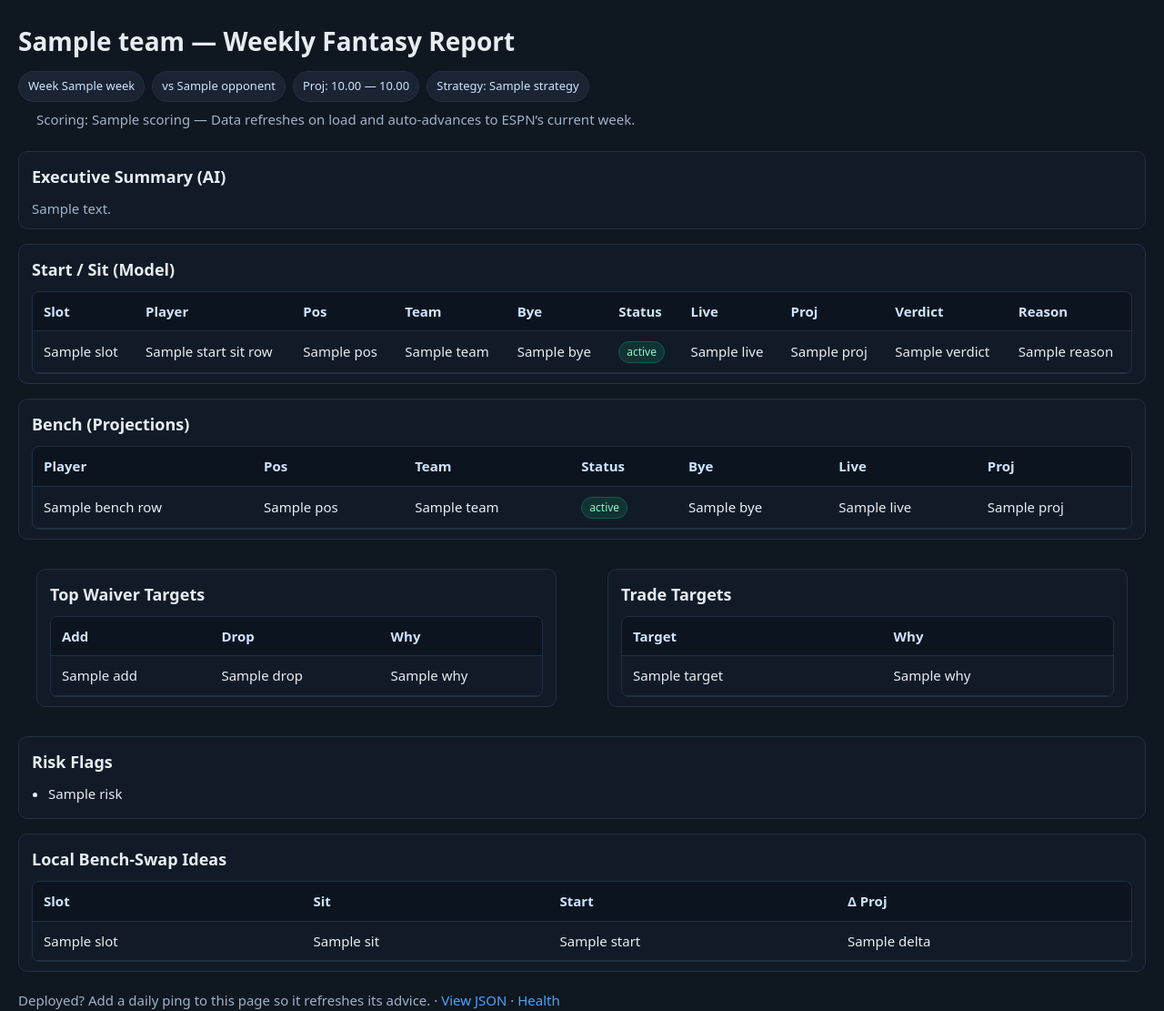
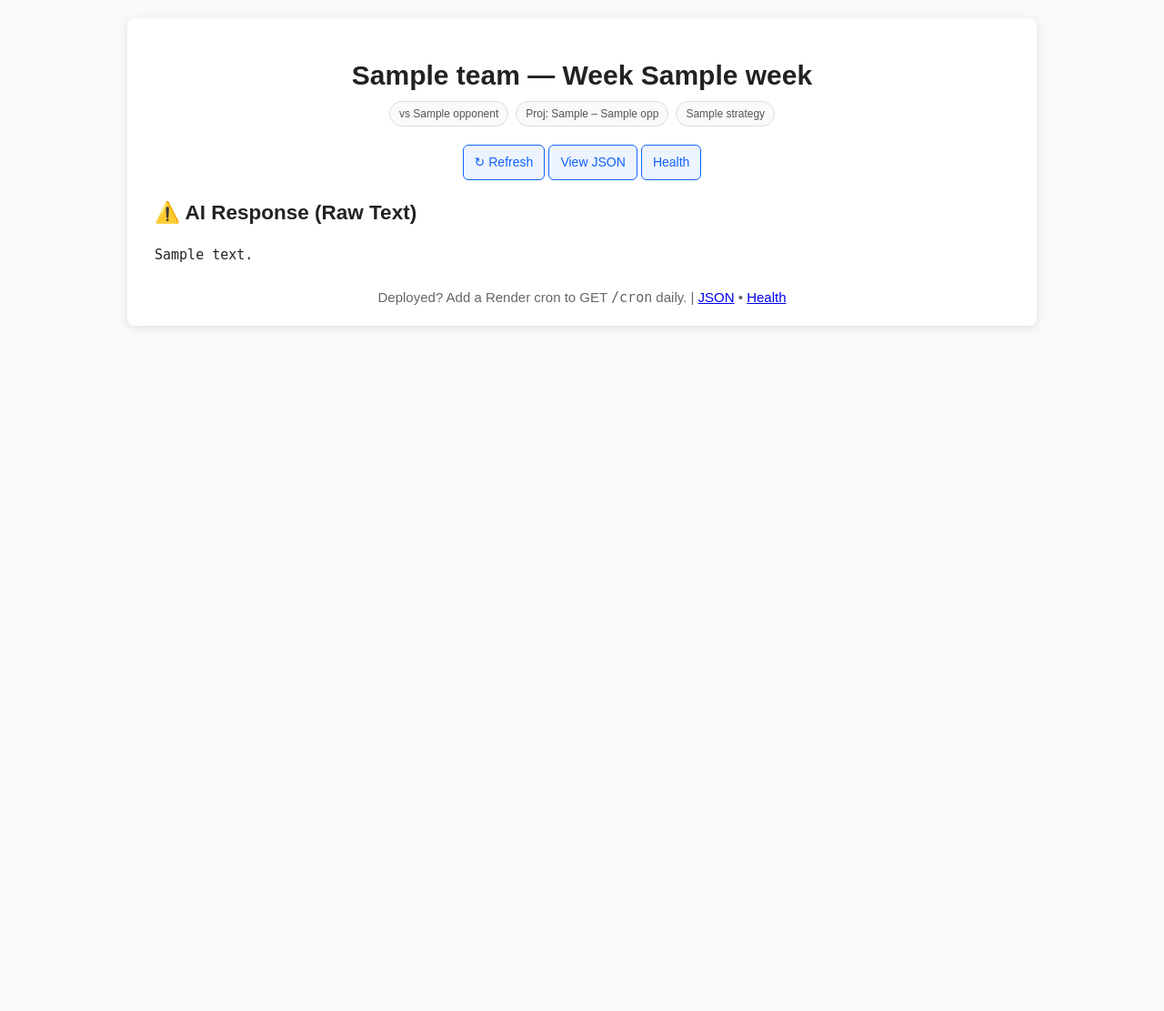
Before and after one commit to jlaforest956/Deployable-fantasy-dashboard, a Flask app: template templates/index.html in a window 1280 px wide. Shown: the whole page at 91% size. After the commit the page ends 360 px from the top, so only its background shows below. Run offline with Flask 3, Linux system fonts and the light colour scheme; the template is opened without the code that fills it: most values are stand-ins (such as "Sample title", 1, 10 or a date in 2020).

```diff
--- a/app.py
+++ b/app.py
@@ -1,68 +1,107 @@
 # app.py
-import os
-from flask import Flask, render_template, jsonify
-from assess import get_report  # returns (payload, report_or_none, raw_text)
+from flask import Flask, render_template, jsonify, redirect, url_for
+from assess import get_report
+import json, time, os
 
-app = Flask(__name__, static_folder="static", template_folder="templates")
+app = Flask(__name__)
 
-def build_meta(payload):
-    proj = payload.get("proj", {}) or {}
-    return {
-        "league": payload.get("league", ""),
-        "team": payload.get("team", ""),
-        "opponent": payload.get("opponent", "TBD"),
-        "week": payload.get("week", 1),
-        "strategy": payload.get("strategy_bias", "floor"),
-        "proj_me": float(proj.get("me") or 0.0),
-        "proj_opp": float(proj.get("opp") or 0.0),
-    }
+CACHE = {"ts": 0, "payload": None, "report": None, "raw": None}
+CACHE_TTL = 60  # seconds
+
+
+def deep_convert(obj):
+    """Recursively convert non-JSON types (e.g., set) to JSON-safe ones."""
+    if isinstance(obj, dict):
+        return {k: deep_convert(v) for k, v in obj.items()}
+    if isinstance(obj, (list, tuple)):
+        return [deep_convert(x) for x in obj]
+    if isinstance(obj, set):
+        return [deep_convert(x) for x in obj]
+    return obj
+
+
+def refresh_cache(force=False):
+    now = time.time()
+    if (not force) and CACHE["payload"] and (now - CACHE["ts"] < CACHE_TTL):
+        return CACHE["payload"], CACHE["report"], CACHE["raw"]
+
+    payload, report, raw = get_report()
+    CACHE["ts"] = now
+    CACHE["payload"] = payload
+    CACHE["report"] = report
+    CACHE["raw"] = raw
+    return payload, report, raw
+
 
 @app.route("/healthz")
 def health():
-    return "ok", 200
+    return "OK", 200
+
 
 @app.route("/json")
-def as_json():
-    payload, report, raw = get_report()
-    return jsonify({
-        "payload": payload,
-        "report": report,
-        "raw": raw
-    })
+def json_api():
+    payload, report, raw = refresh_cache()
+    safe_payload = deep_convert(payload)
+    if report is None:
+        return jsonify({"error": "model returned non-JSON", "raw": raw, "payload": safe_payload}), 200
+    return jsonify({"payload": safe_payload, "report": deep_convert(report)}), 200
+
+
+@app.route("/refresh")
+def refresh():
+    refresh_cache(force=True)
+    return redirect(url_for("index"))
+
+
+@app.route("/cron")
+def cron():
+    payload, report, raw = refresh_cache(force=True)
+    # write a snapshot (Render health/cron-friendly)
+    try:
+        with open("/tmp/report.json", "w", encoding="utf-8") as f:
+            json.dump({"payload": payload, "report": report, "raw": raw}, f, ensure_ascii=False, indent=2)
+    except Exception:
+        pass
+    return "OK", 200
+
 
 @app.route("/")
 def index():
-    payload, report, raw = get_report()
-    meta = build_meta(payload)
+    payload, data, raw = refresh_cache()
 
-    # ensure report has expected keys even if OpenAI failed/rate-limited
-    if report is None:
-        report = {
-            "summary": "AI summary unavailable (model limit or key missing). Showing raw payload-derived data.",
-            "start_sit": [],
-            "bench_ranked": payload.get("my_bench", [])[:10],
-            "waivers": [],
-            "trades": [],
-            "risks": []
-        }
+    # name → float projection
+    wk_by_name = {p["name"]: p["wk_proj"] for p in (payload["my_starters"] + payload["my_bench"])}
+    # name → player dict
+    players_by_name = {p["name"]: p for p in (payload["my_starters"] + payload["my_bench"])}
 
-    # provide convenience lists for the template
-    starters = payload.get("my_starters", [])
-    bench = payload.get("my_bench", [])
-    fa_top = payload.get("free_agents_top", [])
-    local_swaps = payload.get("local_swap_candidates", [])
+    # For hybrid hint: map "sit name" → swap object (from local optimizer)
+    local_hints = {sw["sit"]["name"]: sw for sw in payload.get("local_swap_candidates", [])}
+
+    if data is None:
+        return render_template(
+            "index.html",
+            payload=payload,
+            report=None,
+            raw_text=raw,
+            wk_by_name=wk_by_name,
+            players_by_name=players_by_name,
+            start_sit_by_slot={},
+            local_hints=local_hints,
+        ), 200
+
+    start_sit_by_slot = {row["slot"]: row for row in data.get("start_sit", [])}
 
     return render_template(
         "index.html",
-        meta=meta,
         payload=payload,
-        report=report,
-        starters=starters,
-        bench=bench,
-        fa_top=fa_top,
-        local_swaps=local_swaps,
-        raw=raw
-    )
+        report=data,
+        raw_text=None,
+        wk_by_name=wk_by_name,
+        players_by_name=players_by_name,
+        start_sit_by_slot=start_sit_by_slot,
+        local_hints=local_hints,
+    ), 200
+
 
 if __name__ == "__main__":
     port = int(os.environ.get("PORT", "5000"))
--- a/templates/index.html
+++ b/templates/index.html
@@ -1,158 +1,150 @@
-<!doctype html>
+<!DOCTYPE html>
 <html lang="en">
 <head>
-  <meta charset="utf-8">
-  <title>{{ (meta.team if meta else '—') }} — Weekly Fantasy Report</title>
-  <meta name="viewport" content="width=device-width,initial-scale=1" />
+  <meta charset="UTF-8">
+  <title>{{ payload.team }} – Week {{ payload.week }} | Weekly Fantasy Report</title>
   <link rel="stylesheet" href="{{ url_for('static', filename='styles.css') }}">
+  <style>
+    body { font-family: Arial, sans-serif; background:#f7f9fb; color:#222; margin:0; padding:20px; }
+    .container { max-width: 1000px; margin: auto; background: #fff; padding: 20px 30px; border-radius: 8px; box-shadow: 0 2px 10px rgba(0,0,0,0.1); }
+    h1 { text-align:center; margin-bottom:6px; }
+    .topbar { display:flex; justify-content:center; gap:8px; flex-wrap:wrap; margin-bottom: 20px; }
+    .chip { display:inline-block; padding:4px 10px; border:1px solid #ddd; border-radius:999px; font-size:12px; color:#555; background:#fafafa; }
+    .actions { text-align:center; margin: 6px 0 18px; }
+    .btn { display:inline-block; padding:8px 12px; border:1px solid #0f62fe; color:#0f62fe; border-radius:6px; text-decoration:none; font-size:14px; background:#eef4ff; }
+    .btn:hover { background:#e4eeff; }
+    table { width:100%; border-collapse: collapse; margin: 12px 0 24px; }
+    th, td { border:1px solid #e5e7eb; padding:8px; text-align:center; }
+    th { background:#f0f3f6; }
+    .start-row { background:#eafaf1; color:#1e7e34; font-weight:600; }
+    .bench-row { background:#fdecea; color:#a71d2a; font-weight:600; }
+    .hint { font-size:0.9em; color:#0a58ca; display:block; margin-top:4px; }
+    .delta { font-size:0.85em; color:#555; margin-left:4px; }
+    ul { list-style:none; padding:0; }
+    li { margin:8px 0; padding:8px; background:#f9f9f9; border:1px solid #eee; border-radius:4px; }
+    .foot { text-align:center; margin-top: 24px; color:#666; }
+  </style>
 </head>
 <body>
-  <div class="header">
-    <h1>{{ meta.team }} — Weekly Fantasy Report</h1>
-    <div class="tags">
-      <div class="tag">Week {{ meta.week }}</div>
-      <div class="tag">vs {{ meta.opponent }}</div>
-      <div class="tag">Proj: {{ '%.2f'|format(meta.proj_me) }} — {{ '%.2f'|format(meta.proj_opp) }}</div>
-      <div class="tag">Strategy: {{ meta.strategy }}</div>
+  <div class="container">
+    <h1>{{ payload.team }} — Week {{ payload.week }}</h1>
+    <div class="topbar">
+      <span class="chip">vs {{ payload.opponent }}</span>
+      <span class="chip">Proj: {{ payload.proj.me }} – {{ payload.proj.opp }}</span>
+      <span class="chip">{{ payload.strategy_bias|capitalize }} strategy</span>
     </div>
-    <div class="subtle">Scoring: {{ meta.scoring }} — Data refreshes on load and auto-advances to ESPN’s current week.</div>
+    <div class="actions">
+      <a class="btn" href="{{ url_for('refresh') }}">↻ Refresh</a>
+      <a class="btn" href="{{ url_for('json_api') }}">View JSON</a>
+      <a class="btn" href="{{ url_for('health') }}">Health</a>
     </div>
 
-  <div class="page">
-    <!-- Executive Summary -->
-    <section class="card">
-      <h2>Executive Summary (AI)</h2>
-      <div class="muted">{{ summary }}</div>
-    </section>
-
-    <!-- Start/Sit -->
-    <section class="card">
-      <h2>Start / Sit (Model)</h2>
-      <div class="table">
+    {% if raw_text %}
+      <h2>⚠️ AI Response (Raw Text)</h2>
+      <pre>{{ raw_text }}</pre>
+    {% else %}
+      <h2>Starters (with AI Advice)</h2>
       <table>
         <thead>
           <tr>
-              <th>Slot</th><th>Player</th><th>Pos</th><th>Team</th><th>Bye</th>
-              <th>Status</th><th>Live</th><th>Proj</th><th>Verdict</th><th>Reason</th>
+            <th>Slot</th>
+            <th>Player</th>
+            <th>Pos</th>
+            <th>Projection</th>
+            <th>Verdict</th>
+            <th>Reason</th>
           </tr>
         </thead>
         <tbody>
-            {% for r in start_sit_rows %}
+          {% for s in payload.my_starters %}
+            {% set row = start_sit_by_slot.get(s.slot) %}
+            {% if row %}
+              {% set is_bench = (row.verdict[:10] == 'Bench for ') %}
+              {% if is_bench %}
+                {% set bench_name = row.verdict[10:] %}
+                {% set s_proj = wk_by_name.get(s.name, s.wk_proj) %}
+                {% set b_proj = wk_by_name.get(bench_name) %}
+                <tr class="bench-row">
+                  <td>{{ s.slot }}</td>
+                  <td>{{ s.name }}</td>
+                  <td>{{ s.pos }}</td>
+                  <td>{{ "%.2f"|format(s_proj) }}</td>
+                  <td>
+                    Bench for <strong>{{ bench_name }}</strong>
+                    {% if b_proj is not none %}
+                      <span class="delta">(→ {{ "%.2f"|format(b_proj) }} | Δ {{ "%.2f"|format(b_proj - s_proj) }})</span>
+                    {% endif %}
+                  </td>
+                  <td>{{ row.reason }}</td>
+                </tr>
+              {% else %}
+                {% set hint = local_hints.get(s.name) %}
+                <tr class="start-row">
+                  <td>{{ s.slot }}</td>
+                  <td>{{ s.name }}</td>
+                  <td>{{ s.pos }}</td>
+                  <td>{{ "%.2f"|format(s.wk_proj) }}</td>
+                  <td>
+                    Start
+                    {% if hint and hint.delta > 0.3 %}
+                      <span class="hint">Local model suggests:
+                        Bench for <strong>{{ hint.start.name }}</strong>
+                        <span class="delta">(+{{ "%.2f"|format(hint.delta) }})</span>
+                      </span>
+                    {% endif %}
+                  </td>
+                  <td>{{ row.reason }}</td>
+                </tr>
+              {% endif %}
+            {% else %}
               <tr>
-              <td>{{ r.slot }}</td>
-              <td>{{ r.name }}</td>
-              <td>{{ r.pos }}</td>
-              <td>{{ r.team or '—' }}</td>
-              <td>{{ r.bye }}</td>
-              <td><span class="chip {{ r.status_class }}">{{ r.status }}</span></td>
-              <td>{{ r.live }}</td>
-              <td>{{ r.proj }}</td>
-              <td>{{ r.verdict }}</td>
-              <td>{{ r.reason }}</td>
+                <td>{{ s.slot }}</td>
+                <td>{{ s.name }}</td>
+                <td>{{ s.pos }}</td>
+                <td>{{ "%.2f"|format(s.wk_proj) }}</td>
+                <td>Start</td>
+                <td></td>
               </tr>
+            {% endif %}
           {% endfor %}
         </tbody>
       </table>
-      </div>
-    </section>
 
-    <!-- Bench -->
-    <section class="card">
-      <h2>Bench (Projections)</h2>
-      <div class="table">
-        <table>
-          <thead>
-            <tr>
-              <th>Player</th><th>Pos</th><th>Team</th><th>Status</th><th>Bye</th><th>Live</th><th>Proj</th>
-            </tr>
-          </thead>
-          <tbody>
-            {% for b in bench_rows %}
-            <tr>
-              <td>{{ b.name }}</td>
-              <td>{{ b.pos }}</td>
-              <td>{{ b.team or '—' }}</td>
-              <td><span class="chip {{ b.status_class }}">{{ b.status }}</span></td>
-              <td>{{ b.bye }}</td>
-              <td>{{ b.live }}</td>
-              <td>{{ b.proj }}</td>
-            </tr>
+      <h2>Bench (ranked)</h2>
+      <ul>
+        {% for b in report.bench_ranked %}
+          <li>{{ b.name }} ({{ b.pos }}) — Proj {{ "%.2f"|format(b.wk_proj) }}</li>
         {% endfor %}
-          </tbody>
-        </table>
-      </div>
-    </section>
+      </ul>
 
-    <!-- Two-column: Waivers / Trades -->
-    <div class="grid two">
-      <section class="card">
       <h2>Top Waiver Targets</h2>
-        <div class="table">
-          <table>
-            <thead><tr><th>Add</th><th>Drop</th><th>Why</th></tr></thead>
-            <tbody>
-              {% for w in waivers %}
-              <tr><td>{{ w.add }}</td><td>{{ w.drop }}</td><td>{{ w.why }}</td></tr>
+      <ul>
+        {% for w in report.waivers %}
+          <li>
+            <strong>Add</strong> {{ w.add }} → <strong>Drop</strong> {{ w.drop }}<br>
+            <small>{{ w.why }}</small>
+          </li>
         {% endfor %}
-              {% if waivers|length == 0 %}
-              <tr><td colspan="3" class="muted">No waiver advice from model.</td></tr>
+      </ul>
+
+      <h2>Trade Targets</h2>
+      <ul>
+        {% for t in report.trades %}
+          <li><strong>{{ t.target }}</strong><br><small>{{ t.why }}</small></li>
+        {% endfor %}
+      </ul>
+
+      <h2>Risk Flags</h2>
+      <ul>
+        {% for r in report.risks %}
+          <li>{{ r }}</li>
+        {% endfor %}
+      </ul>
     {% endif %}
-            </tbody>
-          </table>
-        </div>
-      </section>
 
-      <section class="card">
-        <h2>Trade Targets</h2>
-        <div class="table">
-          <table>
-            <thead><tr><th>Target</th><th>Why</th></tr></thead>
-            <tbody>
-              {% for t in trades %}
-              <tr><td>{{ t.target }}</td><td>{{ t.why }}</td></tr>
-              {% endfor %}
-              {% if trades|length == 0 %}
-              <tr><td colspan="2" class="muted">No trade ideas right now.</td></tr>
-              {% endif %}
-            </tbody>
-          </table>
-        </div>
-      </section>
-    </div>
-
-    <!-- Risks -->
-    <section class="card">
-      <h2>Risk Flags</h2>
-      {% if risks and risks|length > 0 %}
-      <ul class="bullets">
-        {% for r in risks %}<li>{{ r }}</li>{% endfor %}
-      </ul>
-      {% else %}
-      <div class="muted">No major risks flagged this week.</div>
-      {% endif %}
-    </section>
-
-    <!-- Local swap ideas -->
-    <section class="card">
-      <h2>Local Bench-Swap Ideas</h2>
-      <div class="table">
-        <table>
-          <thead><tr><th>Slot</th><th>Sit</th><th>Start</th><th>Δ Proj</th></tr></thead>
-          <tbody>
-            {% for s in swaps %}
-            <tr><td>{{ s.slot }}</td><td>{{ s.sit }}</td><td>{{ s.start }}</td><td>{{ s.delta }}</td></tr>
-            {% endfor %}
-            {% if swaps|length == 0 %}
-            <tr><td colspan="4" class="muted">No clear bench upgrades this week.</td></tr>
-            {% endif %}
-          </tbody>
-        </table>
-      </div>
-    </section>
-
-    <div class="footer">
-      Deployed? Add a daily ping to this page so it refreshes its advice. ·
-      <a href="/json">View JSON</a> · <a href="/healthz">Health</a>
+    <div class="foot">
+      Deployed? Add a Render cron to GET <code>/cron</code> daily. |
+      <a href="{{ url_for('json_api') }}">JSON</a> • <a href="{{ url_for('health') }}">Health</a>
     </div>
   </div>
 </body>
```
Also changed, not shown: assess.py (+107 -191 lines). Lines whose indentation alone changed are shown as unchanged.
